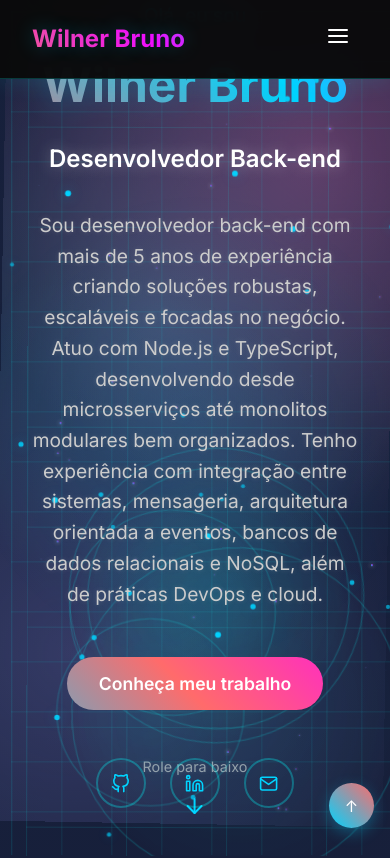
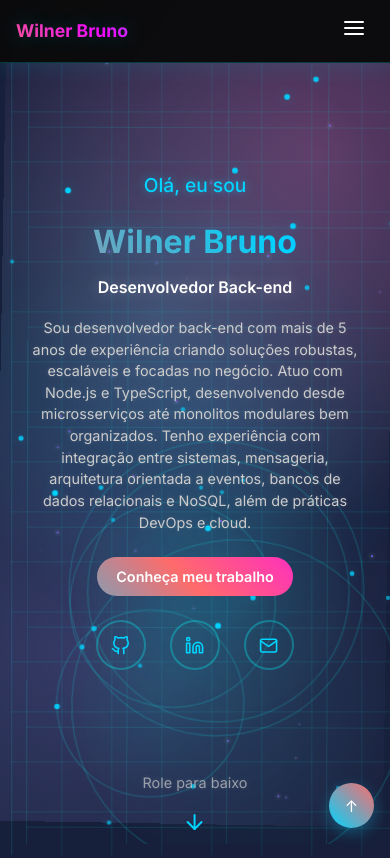
Before and after one commit to wilner2/website, a React (Create React App) app: page / in a window 390 px wide. Shown: the top 858 px of the page. Built offline with nearby package versions, Linux system fonts and the light colour scheme.

Commit message:
fix: corrigir problemas de responsividade - ajustar padding-top do Hero para evitar sobreposição com header - reposicionar ScrollIndicator para não sobrepor redes sociais - otimizar layout responsivo em resoluções menores

```diff
--- a/src/components/Header.js
+++ b/src/components/Header.js
@@ -22,6 +22,17 @@ const Nav = styled.nav`
   display: flex;
   justify-content: space-between;
   align-items: center;
+  min-height: 60px;
+
+  @media (max-width: 768px) {
+    padding: 0.75rem 1rem;
+    min-height: 50px;
+  }
+
+  @media (max-width: 480px) {
+    padding: 0.5rem 1rem;
+    min-height: 45px;
+  }
 `;
 
 const Logo = styled(motion.h1)`
@@ -43,6 +54,14 @@ const Logo = styled(motion.h1)`
     50% {
       background-position: 100% 50%;
     }
+  }
+
+  @media (max-width: 768px) {
+    font-size: 1.3rem;
+  }
+
+  @media (max-width: 480px) {
+    font-size: 1.1rem;
   }
 `;
 
--- a/src/components/Hero.js
+++ b/src/components/Hero.js
@@ -11,6 +11,17 @@ const HeroSection = styled.section`
   position: relative;
   overflow: hidden;
   padding: 0 2rem;
+  padding-top: 80px;
+
+  @media (max-width: 768px) {
+    padding-top: 70px;
+    padding-left: 1rem;
+    padding-right: 1rem;
+  }
+
+  @media (max-width: 480px) {
+    padding-top: 60px;
+  }
 `;
 
 const BackgroundGradient = styled.div`
@@ -72,6 +83,15 @@ const Content = styled.div`
   text-align: center;
   z-index: 2;
   position: relative;
+  padding-bottom: 4rem;
+
+  @media (max-width: 768px) {
+    padding-bottom: 3rem;
+  }
+
+  @media (max-width: 480px) {
+    padding-bottom: 2.5rem;
+  }
 `;
 
 const Greeting = styled(motion.h2)`
@@ -84,7 +104,7 @@ const Greeting = styled(motion.h2)`
 `;
 
 const Name = styled(motion.h1)`
-  font-size: clamp(3rem, 8vw, 6rem);
+  font-size: clamp(2.5rem, 6vw, 6rem);
   font-weight: 700;
   margin-bottom: 1rem;
   background: linear-gradient(45deg, #00d4ff, #ff6b6b, #00d4ff, #ff00ff);
@@ -95,15 +115,25 @@ const Name = styled(motion.h1)`
   animation: gradientShift 4s ease-in-out infinite;
   text-shadow: 0 0 30px rgba(0, 212, 255, 0.3);
   position: relative;
+
+  @media (max-width: 480px) {
+    font-size: clamp(2rem, 5vw, 3rem);
+    margin-bottom: 0.5rem;
+  }
 `;
 
 const Title = styled(motion.h2)`
-  font-size: clamp(1.5rem, 4vw, 2.5rem);
+  font-size: clamp(1.2rem, 3vw, 2.5rem);
   font-weight: 600;
   color: #ffffff;
   margin-bottom: 2rem;
   opacity: 0.9;
   text-shadow: 0 0 15px rgba(255, 255, 255, 0.3);
+
+  @media (max-width: 480px) {
+    font-size: clamp(1rem, 2.5vw, 1.5rem);
+    margin-bottom: 1rem;
+  }
 `;
 
 const Description = styled(motion.p)`
@@ -114,6 +144,18 @@ const Description = styled(motion.p)`
   line-height: 1.6;
   opacity: 0.8;
   text-shadow: 0 0 5px rgba(204, 204, 204, 0.2);
+
+  @media (max-width: 768px) {
+    font-size: 1rem;
+    margin-bottom: 2rem;
+    padding: 0 1rem;
+  }
+
+  @media (max-width: 480px) {
+    font-size: 0.9rem;
+    margin-bottom: 1.5rem;
+    line-height: 1.5;
+  }
 `;
 
 const CTAButton = styled(motion.button)`
@@ -160,6 +202,18 @@ const CTAButton = styled(motion.button)`
       background-position: 100% 50%;
     }
   }
+
+  @media (max-width: 768px) {
+    margin-bottom: 2rem;
+    padding: 0.8rem 1.5rem;
+    font-size: 1rem;
+  }
+
+  @media (max-width: 480px) {
+    margin-bottom: 1.5rem;
+    padding: 0.7rem 1.2rem;
+    font-size: 0.9rem;
+  }
 `;
 
 const SocialLinks = styled(motion.div)`
@@ -167,6 +221,16 @@ const SocialLinks = styled(motion.div)`
   justify-content: center;
   gap: 1.5rem;
   margin-bottom: 3rem;
+  position: relative;
+  z-index: 20;
+
+  @media (max-width: 768px) {
+    margin-bottom: 2rem;
+  }
+
+  @media (max-width: 480px) {
+    margin-bottom: 1.5rem;
+  }
 `;
 
 const SocialLink = styled(motion.a)`
@@ -209,7 +273,7 @@ const SocialLink = styled(motion.a)`
 
 const ScrollIndicator = styled(motion.div)`
   position: absolute;
-  bottom: 2rem;
+  bottom: 1rem;
   left: 50%;
   transform: translateX(-50%);
   display: flex;
@@ -218,6 +282,15 @@ const ScrollIndicator = styled(motion.div)`
   gap: 0.5rem;
   color: #cccccc;
   cursor: pointer;
+  z-index: 10;
+
+  @media (max-width: 768px) {
+    bottom: 0.5rem;
+  }
+
+  @media (max-width: 480px) {
+    bottom: 0.25rem;
+  }
 `;
 
 const ScrollText = styled.span`
--- a/src/components/Projects.js
+++ b/src/components/Projects.js
@@ -9,12 +9,27 @@ const ProjectsSection = styled.section`
   align-items: center;
   padding: 6rem 2rem;
   background: linear-gradient(135deg, #0f0f0f 0%, #1a1a1a 100%);
+  overflow: hidden;
+
+  @media (max-width: 768px) {
+    padding: 4rem 1rem;
+  }
+
+  @media (max-width: 480px) {
+    padding: 3rem 0.5rem;
+  }
 `;
 
 const Container = styled.div`
   max-width: 1200px;
   margin: 0 auto;
   width: 100%;
+  overflow: hidden;
+  padding: 0 1rem;
+
+  @media (max-width: 768px) {
+    padding: 0 0.5rem;
+  }
 `;
 
 const SectionTitle = styled(motion.h2)`
@@ -64,8 +79,20 @@ const FilterButton = styled(motion.button)`
 
 const ProjectsGrid = styled.div`
   display: grid;
-  grid-template-columns: repeat(auto-fit, minmax(350px, 1fr));
+  grid-template-columns: repeat(auto-fit, minmax(280px, 1fr));
   gap: 2rem;
+  width: 100%;
+  overflow: hidden;
+
+  @media (max-width: 768px) {
+    grid-template-columns: repeat(auto-fit, minmax(250px, 1fr));
+    gap: 1.5rem;
+  }
+
+  @media (max-width: 480px) {
+    grid-template-columns: 1fr;
+    gap: 1rem;
+  }
 `;
 
 const ProjectCard = styled(motion.div)`
@@ -75,11 +102,19 @@ const ProjectCard = styled(motion.div)`
   overflow: hidden;
   backdrop-filter: blur(10px);
   transition: all 0.3s ease;
+  width: 100%;
+  max-width: 100%;
 
   &:hover {
     border-color: #00d4ff;
     transform: translateY(-10px);
     box-shadow: 0 20px 40px rgba(0, 212, 255, 0.2);
+  }
+
+  @media (max-width: 768px) {
+    &:hover {
+      transform: translateY(-5px);
+    }
   }
 `;
 
@@ -114,6 +149,14 @@ const ProjectImage = styled.div`
 
 const ProjectContent = styled.div`
   padding: 1.5rem;
+
+  @media (max-width: 768px) {
+    padding: 1rem;
+  }
+
+  @media (max-width: 480px) {
+    padding: 0.8rem;
+  }
 `;
 
 const ProjectTitle = styled.h3`
@@ -151,6 +194,11 @@ const TechTag = styled.span`
 const ProjectLinks = styled.div`
   display: flex;
   gap: 1rem;
+  flex-wrap: wrap;
+
+  @media (max-width: 480px) {
+    gap: 0.5rem;
+  }
 `;
 
 const ProjectLink = styled(motion.a)`
@@ -165,10 +213,22 @@ const ProjectLink = styled(motion.a)`
   font-weight: 500;
   text-decoration: none;
   transition: all 0.3s ease;
+  white-space: nowrap;
 
   &:hover {
     transform: translateY(-2px);
     box-shadow: 0 5px 15px rgba(0, 212, 255, 0.3);
+  }
+
+  @media (max-width: 768px) {
+    padding: 0.4rem 0.8rem;
+    font-size: 0.8rem;
+  }
+
+  @media (max-width: 480px) {
+    padding: 0.3rem 0.6rem;
+    font-size: 0.75rem;
+    gap: 0.3rem;
   }
 `;
 
```
